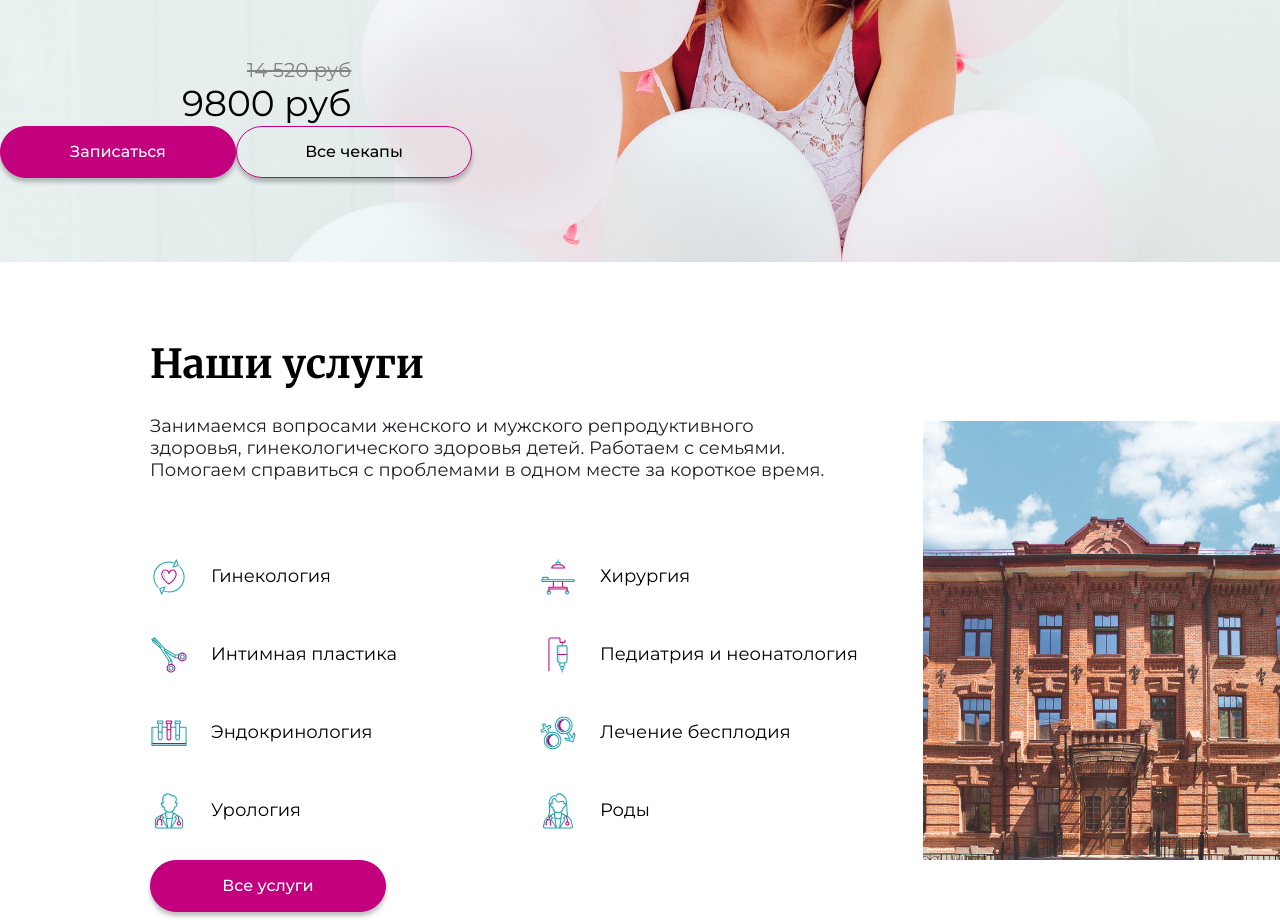
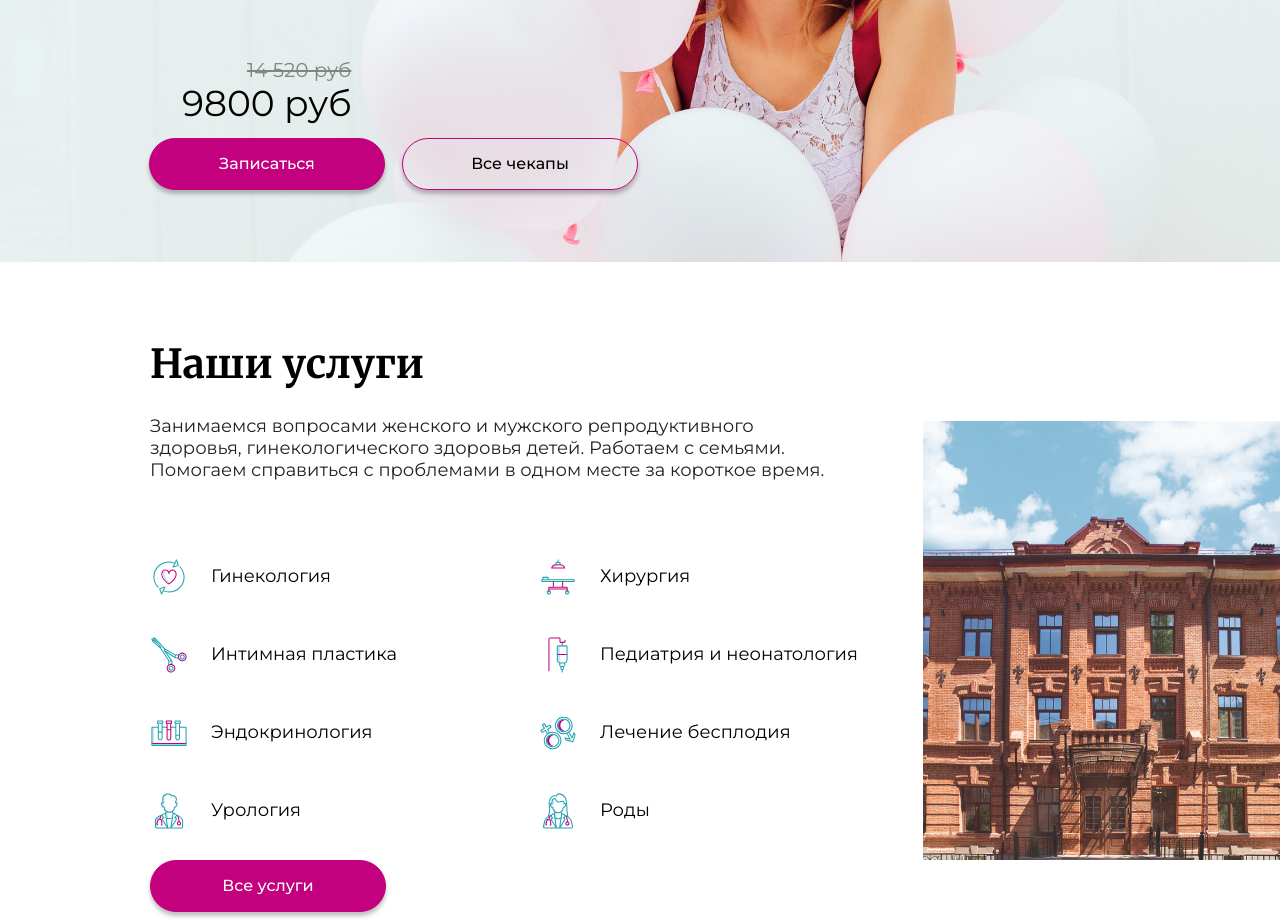
Before and after one commit to Mare4/clinic-app, a React (Create React App) app: page / in a window 1280 px wide. Shown: the part 2800-3723 px from the top of the page. Built offline with nearby package versions, Linux system fonts and the light colour scheme.

Commit message:
fix: rename class for margin-desktop

```diff
--- a/src/components/ui/Button/Button.css
+++ b/src/components/ui/Button/Button.css
@@ -35,6 +35,10 @@
   display: block;
 }
 
-.margin-check-up {
+.margin-check-up-desktop {
   margin: 12px 17px 0 149px;
 }
+
+.margin-check-up-mobile {
+  margin-bottom: 18px;
+}
```
